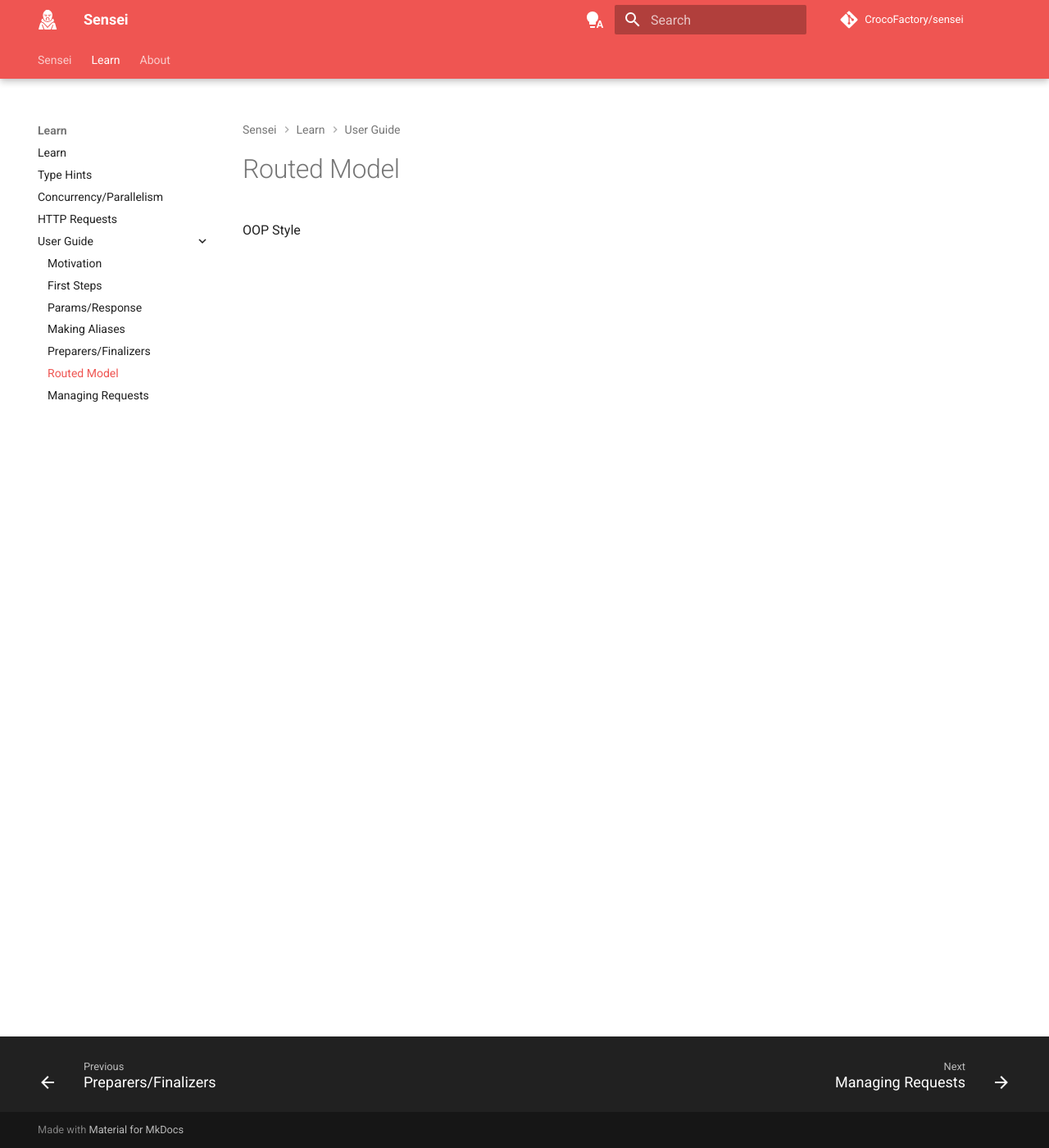
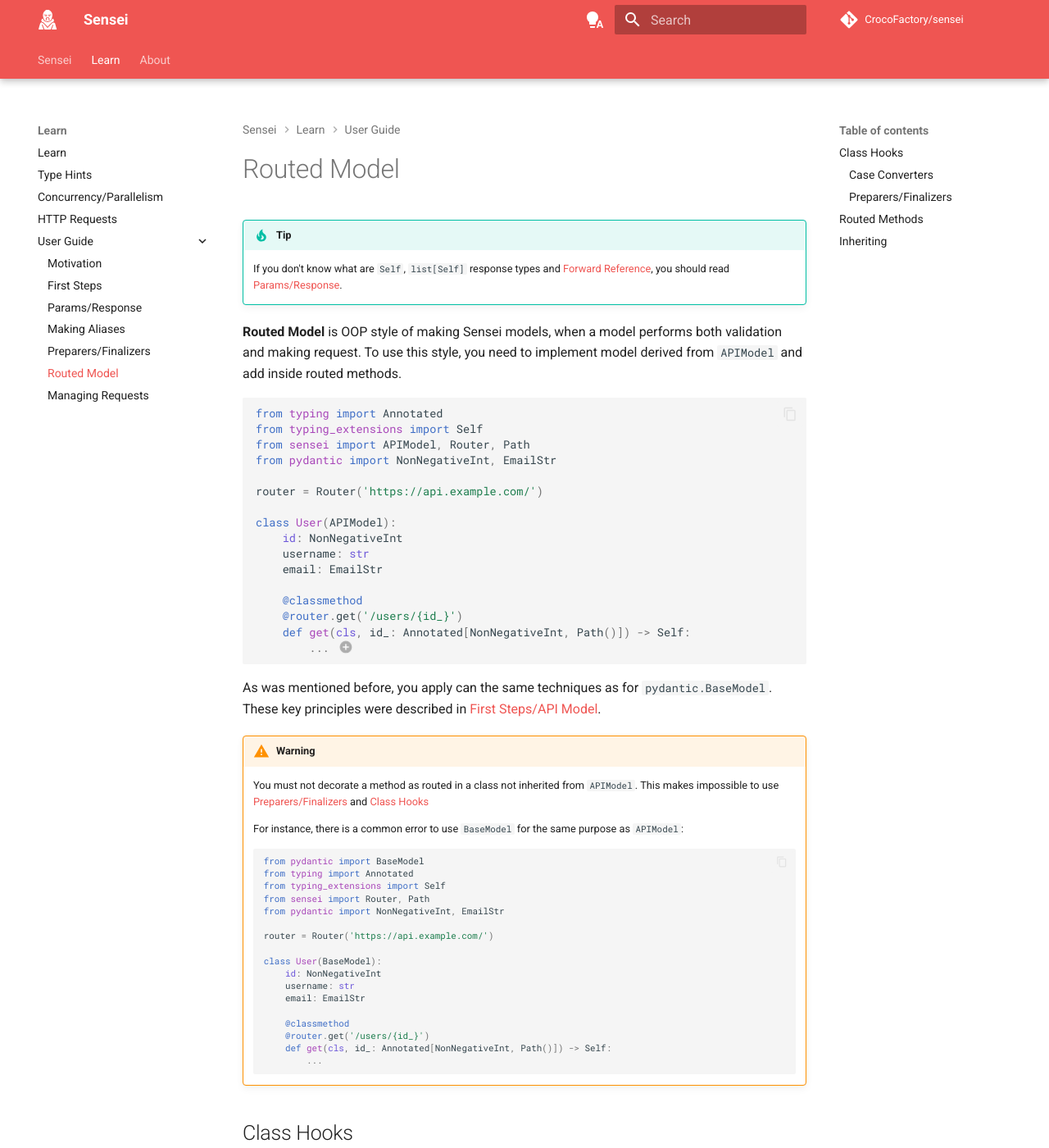
Before and after one commit to CrocoFactory/sensei, an MkDocs documentation site: the page built from docs/learn/user_guide/routed_model.md, in a window 1280 px wide and 1400 px high. Shown: the whole window at 82% size. Built offline with MkDocs 1.6.1 and Material for MkDocs 9.7.7, drawn with Linux system fonts in a browser that asks for light colours; comment, search, counter and statistics services are not loaded; some of the changed text lies outside the part shown.

Commit message:
Now class hooks only can be used as `@classmethod` and `@staticmethod`. Updating docs

````diff
--- a/docs/learn/user_guide/routed_model.md
+++ b/docs/learn/user_guide/routed_model.md
@@ -1 +1,145 @@
-OOP Style
+/// tip
+If you don't know what are `Self`, `list[Self]` response types and
+[Forward Reference](/learn/user_guide/params_response.html#forward-reference), you should read
+[Params/Response](/learn/user_guide/params_response.html).
+///
+
+**Routed Model** is OOP style of making Sensei models, when a model performs both validation and making request.
+To use this style, you need to implement model derived from `APIModel` and add inside routed methods.
+
+```python
+from typing import Annotated
+from typing_extensions import Self
+from sensei import APIModel, Router, Path
+from pydantic import NonNegativeInt, EmailStr
+
+router = Router('https://api.example.com/')
+
+class User(APIModel):
+    id: NonNegativeInt
+    username: str
+    email: EmailStr
+
+    @classmethod
+    @router.get('/users/{id_}')
+    def get(cls, id_: Annotated[NonNegativeInt, Path()]) -> Self:
+        ... # (1)!
+```
+
+1. This is called [routed method](/learn/user_guide/first_steps.html#routed-function)
+
+As was mentioned before, you apply can the same techniques as for `pydantic.BaseModel`. These key principles were
+described in [First Steps/API Model](/learn/user_guide/first_steps.html#api-model).
+
+/// warning
+You must not decorate a method as routed in a class not inherited from `APIModel`.
+This makes impossible to use [Preparers/Finalizers](/learn/user_guide/preparers_finalizers.html) and
+[Class Hooks](#class-hooks)
+
+For instance, there is a common error to use `BaseModel` for the same purpose as `APIModel`:
+
+```python
+from pydantic import BaseModel
+from typing import Annotated
+from typing_extensions import Self
+from sensei import Router, Path
+from pydantic import NonNegativeInt, EmailStr
+
+router = Router('https://api.example.com/')
+
+class User(BaseModel):
+    id: NonNegativeInt
+    username: str
+    email: EmailStr
+
+    @classmethod
+    @router.get('/users/{id_}')
+    def get(cls, id_: Annotated[NonNegativeInt, Path()]) -> Self:
+        ...
+```
+///
+
+## Class Hooks
+"Apply class hook" means the same as "apply hook at routed model level." Hook names are the same as
+names of python dunder methods (short for "double underscore"). That is, the name starts with "\_\_" and ends with "\_\_".
+In other words hooks are called by pattern `<__hook_name__>`.
+
+??? info
+    Dunder methods (short for "double underscore") are special methods in Python that start and end with double
+    underscores, like `__init__`, `__str__`, `__add__`, etc. These methods are also known as "magic methods" and
+    enable Python classes to implement specific behaviors by defining certain functionalities that get triggered under
+    particular conditions.
+
+    Some common dunder methods include:
+
+    - `__init__(self, ...)`: The initializer or constructor, which runs when a new instance of a class is created.
+    - `__str__(self)`: Called by `str()` and `print()` to provide a human-readable string representation of the object.
+    - `__repr__(self)`: Called by `repr()` and used to provide a developer-friendly string representation, often useful for debugging.
+    - `__add__(self, other)`: Defines behavior for the `+` operator.
+    - `__len__(self)`: Allows the use of `len()` on an instance of the class.
+    - `__getitem__(self, key)`: Allows indexing, like `obj[key]`.
+    - `__call__(self, ...)`: Allows an instance to be called as a function, using parentheses `()`.
+    - `__eq__(self, other)`: Defines behavior for the equality operator `==`.
+
+    Dunder methods allow you to customize the behavior of instances, often making them behave like built-in types in Python.
+    For example, by implementing `__add__`, you can enable the `+` operator to add two instances of a class in a custom way.
+
+To define some hook, you need to create a method `<__hook_name__>` inside model.
+These methods can be represented as `@classmethod` or `@staticmethod`, but not instance method.
+
+!!! failure "ValueError"
+    ```python
+    class User(APIModel):
+        email: str
+        id: int
+        first_name: str
+        last_name: str
+        avatar: str
+
+        def __finalize_json__(self, json: Json) -> Json:
+            print(super().__finalize_json__)
+            return json['data']
+
+        ...
+    ```
+
+    ValueError: Class hook \_\_finalize_json\_\_ cannot be instance method
+
+### Case Converters
+`<param_type>` corresponds to `__<param_type>_case__` hook. Let's look at the example below:
+
+```python
+router = Router(host, response_case=camel_case)
+
+class User(APIModel):
+    @classmethod
+    def __header_case__(cls, s: str) -> str:
+        return kebab_case(s)
+
+    @staticmethod
+    def __response_case__(s: str) -> str:
+        return snake_case(s)
+
+    @classmethod
+    @router.get('/users/{id_}')
+    def get(cls, id_: Annotated[int, Path(alias='id')]) -> Self: ...
+```
+
+As was mentioned before, hook function can be represented both as class method and as static method, but not instance methods.
+
+/// tip
+If you don't know why `response_case=camel_case` statement in `Router` constructor is ignored here, you should
+read about [Priority Levels](/learn/user_guide/making_aliases.html#hook-levels-priority)
+///
+
+### Preparers/Finalizers
+
+Preparers
+
+## Routed Methods
+
+Routed Methods associated with the different routers
+
+## Inheriting
+
+Inheriting, to follow DRY
````
Also changed, not shown: docs/learn/user_guide/first_steps.md (+6 -2 lines), docs/learn/user_guide/making_aliases.md (+4 -8 lines), docs/learn/user_guide/preparers_finalizers.md (+15 -8 lines), 6 other files.
